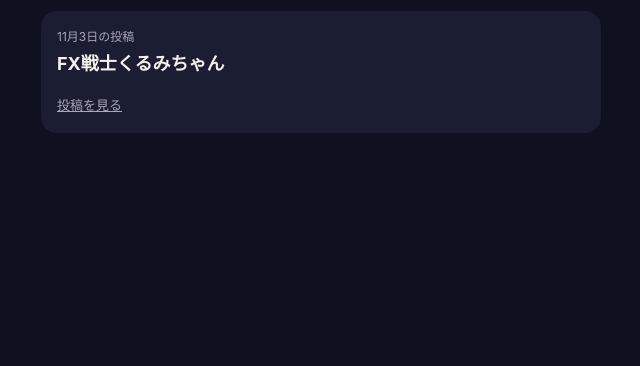
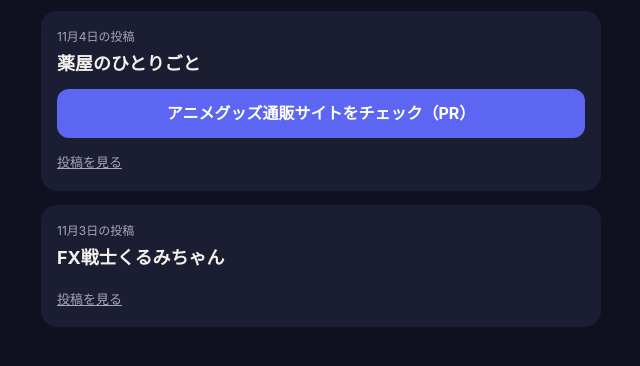
Before and after one commit to kohei-omura/REINA-SNS, a plain HTML site: page index.html in a window 1280 px wide. Shown: the part 172-538 px from the top of the page, without its empty margins (319-959 px from the left). Drawn offline with Linux system fonts and the light colour scheme.

Commit message:
おすすめページを更新：薬屋のひとりごと

```diff
--- a/index.html
+++ b/index.html
@@ -14,6 +14,7 @@ h1{font-size:22px;margin:18px 0 6px} h2{font-size:18px;margin:4px 0}
 </style></head><body><main>
 <p class="pr"><b>PR</b>：このページにはアフィリエイト（広告）リンクが含まれます。リンクから登録・購入があると、運営者に報酬が入ることがあります。配信の状況や無料体験の条件は、必ず各サービスの公式ページでお確かめください。</p>
 <h1>おすすめの見方まとめ</h1>
+<section><p class="d">11月4日の投稿</p><h2>薬屋のひとりごと</h2><p class="w"></p><a class="btn" href="https://px.a8.net/svt/ejp?a8mat=4BGCFA+6GSIB6+4XOE+BW0YB&amp;a8ejpredirect=https%3A%2F%2Feeo.today%2Fstore%2F101%2Ftitle%2F4272&amp;a8sns=instagram" rel="sponsored noopener" target="_blank">アニメグッズ通販サイトをチェック（PR）</a><a class="post" href="https://www.instagram.com/p/DfSKByVgSFz/">投稿を見る</a></section>
 <section><p class="d">11月3日の投稿</p><h2>FX戦士くるみちゃん</h2><p class="w"></p><a class="post" href="https://www.instagram.com/p/DfP23u2gaBM/">投稿を見る</a></section>
 
 </main></body></html>
```
